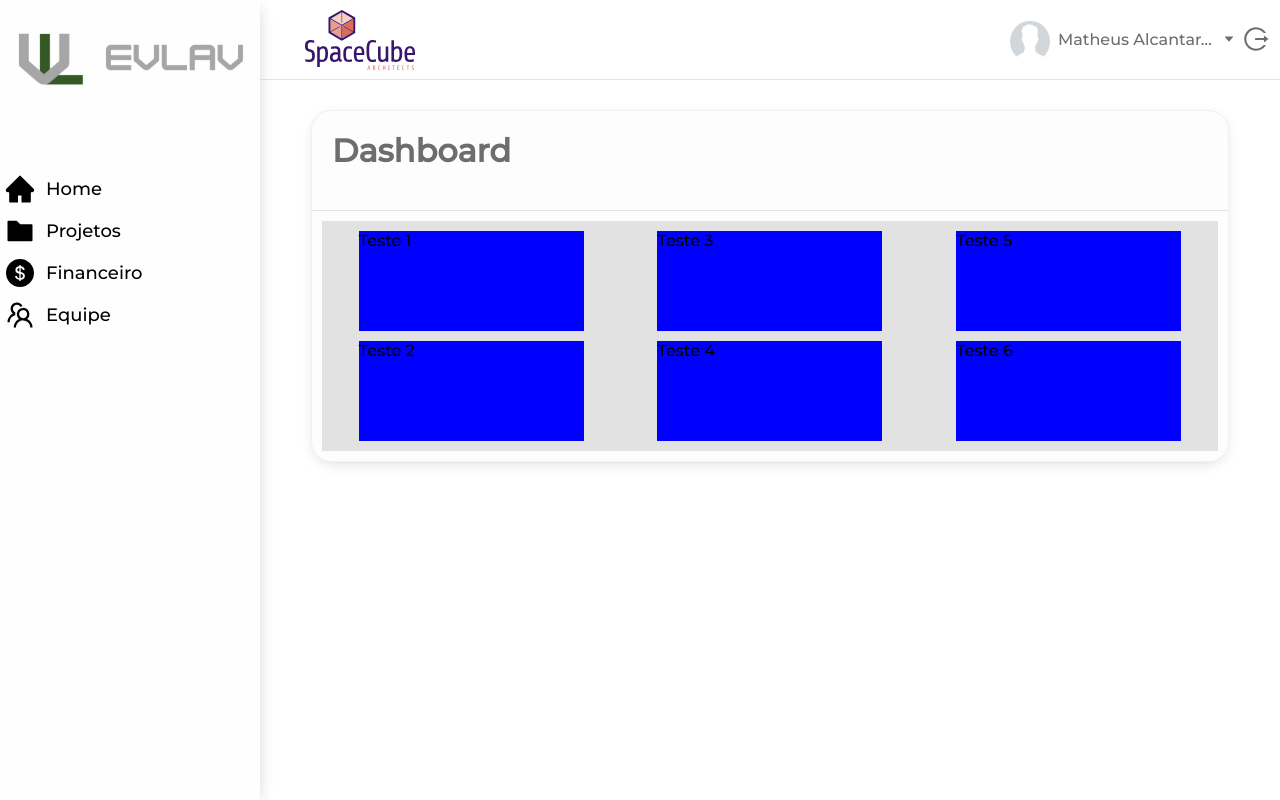
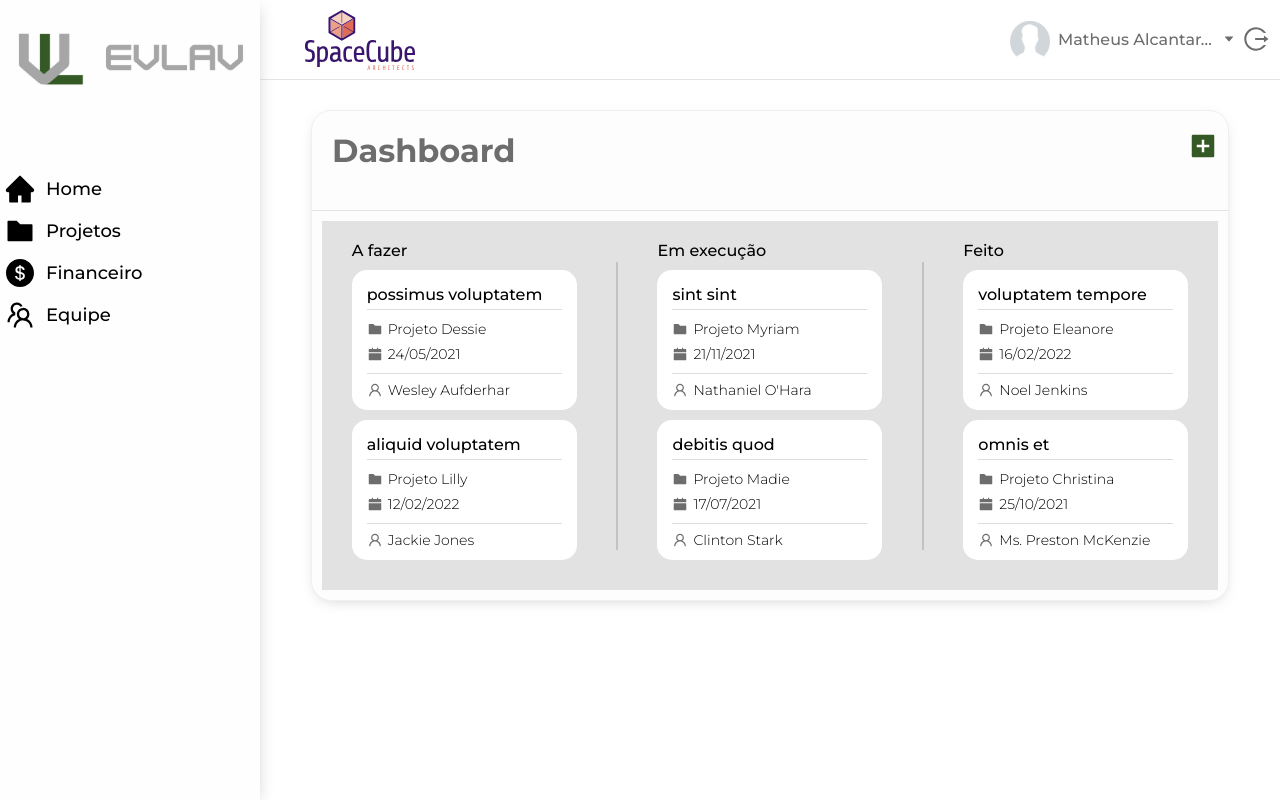
Before and after one commit to EvlavTech/arquinator-frontend, a React (Create React App) app: page / in a window 1280 px wide. Built offline with nearby package versions, Linux system fonts and the light colour scheme.

Commit message:
taskboard DONE

```diff
--- a/package.json
+++ b/package.json
@@ -5,6 +5,7 @@
   "dependencies": {
     "@types/react-beautiful-dnd": "^13.0.0",
     "@types/recharts": "^1.8.18",
+    "faker": "^5.1.0",
     "node-sass": "^4.14.1",
     "react": "^17.0.1",
     "react-beautiful-dnd": "^13.0.0",
@@ -37,6 +38,7 @@
     "@testing-library/jest-dom": "^5.11.5",
     "@testing-library/react": "^11.1.1",
     "@testing-library/user-event": "^12.2.0",
+    "@types/faker": "^5.1.5",
     "@types/jest": "^26.0.15",
     "@types/node": "^14.14.6",
     "@types/node-sass": "^4.11.1",
--- a/src/components/MainLayout/MainLayout.module.scss
+++ b/src/components/MainLayout/MainLayout.module.scss
@@ -1,12 +1,4 @@
 @import '../../assets/scss/variables';
-
-@mixin sideBarProperties {
-  background-color: #fefefe;
-  min-height: 100%;
-  width: 100%;
-  max-width: 260px;
-  min-width: 260px;
-}
 
 .container {
   display: flex;
@@ -16,7 +8,9 @@
 }
 
 .sidebar {
-  @include sideBarProperties();
+  background-color: #fefefe;
+  min-height: 100%;
+  width: 260px;
 }
 
 main {
--- a/src/components/ProjectBoard/ProjectBoard.module.scss
+++ b/src/components/ProjectBoard/ProjectBoard.module.scss
@@ -1,21 +1,23 @@
 .container {
-  background-color: #E2E2E2;
+  background-color: #e2e2e2;
   display: flex;
   justify-content: space-around;
   width: 100%;
-  height: max-content;
-  max-height: 50vh;
-  overflow-x: scroll;
+  overflow: hidden;
+  height: 100%;
 }
 
-.box {
-  height: max-content;
-  width: fit-content;
+.boxTask {
+  margin: 10px;
+  padding: 10px;
+  .boxContainer {
+    height: 100%;
+    overflow-y: auto;
+  }
 }
 
-.task {
-  background-color: blue;
-  height: 100px;
-  width: 225px;
-  margin: 10px 5px;
+.border {
+  border: 1px solid #c2c2c2;
+  height: 18em;
+  align-self: center;
 }
--- a/src/components/ProjectBoard/index.tsx
+++ b/src/components/ProjectBoard/index.tsx
@@ -1,4 +1,3 @@
-import { debug } from 'console';
 import React, { useState } from 'react';
 import {
   DragDropContext,
@@ -7,6 +6,10 @@ import {
   DropResult,
   DraggableLocation,
 } from 'react-beautiful-dnd';
+import faker, { fake } from 'faker';
+
+import { TaskModel } from 'models/Task';
+import TaskCard from 'components/TaskCard';
 
 import styles from './ProjectBoard.module.scss';
 
@@ -37,10 +40,29 @@ const move = (
   return result;
 };
 
+const generateTask = (): TaskModel => {
+  return {
+    id: faker.random.alphaNumeric(5),
+    name: faker.lorem.words(2),
+    description: faker.lorem.paragraph(1),
+    clientId: faker.random.number(),
+    startDate: faker.date.recent(),
+    endDate: faker.date.future(),
+    projectName: `Projeto ${faker.name.firstName()}`,
+    responsible: faker.name.findName(),
+  };
+};
+
 const ProjectBoard: React.FC = () => {
-  const [tasksTodo, setTasksTodo] = useState(['Teste 1', 'Teste 2']);
-  const [tasksDoing, setTasksDoing] = useState(['Teste 3', 'Teste 4']);
-  const [tasksDone, setTasksDone] = useState(['Teste 5', 'Teste 6']);
+  const [tasksTodo, setTasksTodo] = useState<TaskModel[]>([
+    generateTask(),
+    generateTask(),
+  ]);
+  const [tasksDoing, setTasksDoing] = useState([
+    generateTask(),
+    generateTask(),
+  ]);
+  const [tasksDone, setTasksDone] = useState([generateTask(), generateTask()]);
 
   const boxSetList: any = {
     todo: { tasks: tasksTodo, setTasks: setTasksTodo },
@@ -87,74 +109,50 @@ const ProjectBoard: React.FC = () => {
         <Droppable droppableId="todo">
           {(provided, snapshot) => (
             <div
-              className={styles.box}
+              className={styles.boxTask}
               {...provided.droppableProps}
               ref={provided.innerRef}
             >
-              {tasksTodo.map((item, index) => (
-                <Draggable key={item} draggableId={item} index={index}>
-                  {(itemProvided, itemSnapshot) => (
-                    <div
-                      className={styles.task}
-                      ref={itemProvided.innerRef}
-                      {...itemProvided.draggableProps}
-                      {...itemProvided.dragHandleProps}
-                    >
-                      {item}
-                    </div>
-                  )}
-                </Draggable>
-              ))}
-              {provided.placeholder}
+              <span className={styles.title}>A fazer</span>
+              <div className={styles.boxContainer}>
+                {tasksTodo.map((task, index) => (
+                  <TaskCard task={task} index={index} />
+                ))}
+              </div>
             </div>
           )}
         </Droppable>
+        <hr className={styles.border} />
         <Droppable droppableId="doing">
           {(provided, snapshot) => (
             <div
-              className={styles.box}
+              className={styles.boxTask}
               {...provided.droppableProps}
               ref={provided.innerRef}
             >
-              {tasksDoing.map((item, index) => (
-                <Draggable key={item} draggableId={item} index={index}>
-                  {(itemProvided, itemSnapshot) => (
-                    <div
-                      className={styles.task}
-                      ref={itemProvided.innerRef}
-                      {...itemProvided.draggableProps}
-                      {...itemProvided.dragHandleProps}
-                    >
-                      {item}
-                    </div>
-                  )}
-                </Draggable>
-              ))}
-              {provided.placeholder}
+              <span className={styles.title}>Em execução</span>
+              <div className={styles.boxContainer}>
+                {tasksDoing.map((task, index) => (
+                  <TaskCard task={task} index={index} />
+                ))}
+              </div>
             </div>
           )}
         </Droppable>
+        <hr className={styles.border} />
         <Droppable droppableId="done">
           {(provided, snapshot) => (
             <div
-              className={styles.box}
+              className={styles.boxTask}
               {...provided.droppableProps}
               ref={provided.innerRef}
             >
-              {tasksDone.map((item, index) => (
-                <Draggable key={item} draggableId={item} index={index}>
-                  {(itemProvided, itemSnapshot) => (
-                    <div
-                      className={styles.task}
-                      ref={itemProvided.innerRef}
-                      {...itemProvided.draggableProps}
-                      {...itemProvided.dragHandleProps}
-                    >
-                      {item}
-                    </div>
-                  )}
-                </Draggable>
-              ))}
+              <span className={styles.title}>Feito</span>
+              <div className={styles.boxContainer}>
+                {tasksDone.map((task, index) => (
+                  <TaskCard task={task} index={index} />
+                ))}
+              </div>
             </div>
           )}
         </Droppable>
--- a/src/components/Sidebar/SideBar.module.scss
+++ b/src/components/Sidebar/SideBar.module.scss
@@ -16,8 +16,9 @@
 
 .logo {
   width: 90%;
-  margin-top: 30px;
-  margin-bottom: 80px;
+  min-width: 230px;
+  max-width: 550px;
+  margin: 30px 10px 80px 10px;
   align-self: center;
 }
 
--- /dev/null
+++ b/src/components/TaskCard/TaskCard.module.scss
@@ -0,0 +1,49 @@
+@mixin boxWithIcon {
+  display: flex;
+  align-items: center;
+  margin: 7px 0;
+}
+
+.container {
+  background-color: #ffffff;
+  border-radius: 15px;
+  height: 140px;
+  width: 225px;
+  margin: 10px 0;
+  padding: 15px;
+  font-size: 14px;
+  font-weight: 300;
+
+  .title {
+    font-size: 16px;
+    font-weight: 500;
+    padding-bottom: 5px;
+    border-bottom: 1px solid #dddddd;
+    overflow: hidden;
+    white-space: nowrap;
+    text-overflow: ellipsis;
+  }
+
+  .details {
+    padding: 3px 0;
+    border-bottom: 1px solid #dddddd;
+    .clientName {
+      @include boxWithIcon();
+    }
+    .date {
+      @include boxWithIcon();
+    }
+  }
+
+  .footer {
+    .people {
+      @include boxWithIcon();
+    }
+  }
+}
+
+.icon {
+  color: #6d6d6d;
+  font-size: 16px;
+  margin-right: 5px;
+}
--- /dev/null
+++ b/src/components/TaskCard/index.tsx
@@ -0,0 +1,51 @@
+import React from 'react';
+import { Draggable } from 'react-beautiful-dnd';
+import { AiFillFolder, AiFillCalendar, AiOutlineUser } from 'react-icons/ai';
+
+import { TaskModel } from 'models/Task';
+
+import styles from './TaskCard.module.scss';
+
+interface TaskCardProps {
+  task: TaskModel;
+  index: number;
+}
+
+const TaskCard: React.FC<TaskCardProps> = ({ task, index }) => {
+  return (
+    <Draggable key={task.id} draggableId={task.id} index={index}>
+      {(itemProvided) => (
+        <div
+          className={styles.container}
+          ref={itemProvided.innerRef}
+          {...itemProvided.draggableProps}
+          {...itemProvided.dragHandleProps}
+        >
+          <div className={styles.title}>{task.name}</div>
+          <div className={styles.details}>
+            <div className={styles.clientName}>
+              <AiFillFolder className={styles.icon} />
+              <span>{task.projectName}</span>
+            </div>
+            <div className={styles.date}>
+              <AiFillCalendar className={styles.icon} />
+              <span>
+                {task.endDate.toLocaleDateString('pt-BR', {
+                  formatMatcher: 'basic',
+                })}
+              </span>
+            </div>
+          </div>
+          <div className={styles.footer}>
+            <div className={styles.people}>
+              <AiOutlineUser className={styles.icon} />
+              <span>{task.responsible}</span>
+            </div>
+          </div>
+        </div>
+      )}
+    </Draggable>
+  );
+};
+
+export default TaskCard;
--- a/src/global.scss
+++ b/src/global.scss
@@ -1,5 +1,5 @@
-@import url('https://fonts.googleapis.com/css2?family=Montserrat:wght@500&display=swap');
-*{
+@import url('https://fonts.googleapis.com/css2?family=Montserrat:wght@300;500;700&display=swap');
+* {
   font-family: 'Montserrat', sans-serif;
   margin: 0;
   padding: 0;
@@ -10,3 +10,17 @@ body {
   height: 100vh;
   width: 100vw;
 }
+
+*::-webkit-scrollbar {
+  width: 2px;
+}
+
+*::-webkit-scrollbar-track {
+  background: transparent;
+}
+
+*::-webkit-scrollbar-thumb {
+  background-color: #c2c2c2;
+  margin: 5px 0;
+  border-radius: 20px;
+}
--- a/src/models/Task.ts
+++ b/src/models/Task.ts
@@ -1,7 +1,11 @@
-export interface ModelTask {
+export interface TaskModel {
+  id: string;
   name: string;
   description: string;
   clientId: number;
   startDate: Date;
   endDate: Date;
+  // Somente para mockup
+  projectName: string;
+  responsible: string;
 }
--- a/src/pages/Home/Home.module.scss
+++ b/src/pages/Home/Home.module.scss
@@ -1,5 +1,7 @@
 .container {
   display: flex;
+  height: max-content;
+  max-height: 60vh;
   flex-direction: column;
   align-items: center;
   padding: 10px;
--- a/src/pages/Home/index.tsx
+++ b/src/pages/Home/index.tsx
@@ -1,4 +1,5 @@
 import React from 'react';
+import { RiAddBoxFill, RiAddBoxLine } from 'react-icons/ri';
 
 import MainLayout from 'components/MainLayout';
 import ProjectBoard from 'components/ProjectBoard';
@@ -9,7 +10,7 @@ import styles from './Home.module.scss';
 const Home: React.FC = () => {
   return (
     <MainLayout>
-      <MainCard title="Dashboard">
+      <MainCard title="Dashboard" primaryButtons={[<RiAddBoxFill />]}>
         <div className={styles.container}>
           <ProjectBoard />
         </div>
```
Also changed, not shown: 1 other file (tests, documents, lock files or other folders). Lines whose indentation alone changed are shown as unchanged.
